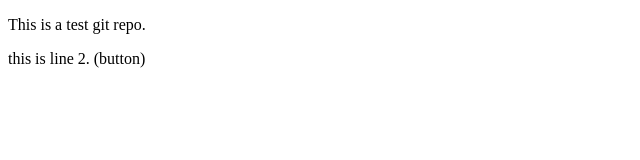
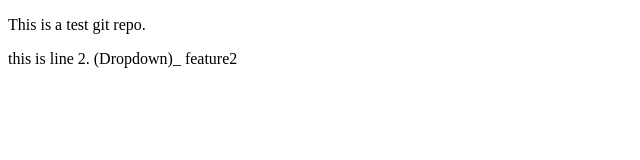
Before and after one commit to pritamDNA/localRepo, a plain HTML site: page index.html in a window 1280 px wide. Shown: the full height of the page, 0-640 px from the left. Drawn offline with Linux system fonts and the light colour scheme.

Commit message:
added a dropdown in feature2 branch

```diff
--- a/index.html
+++ b/index.html
@@ -9,7 +9,7 @@
 
 <body>
     <p> This is a test git repo.</p>
-    <p> this is line 2. (button) </p>
+    <p> this is line 2. (Dropdown)_ feature2 </p>
 </body>
 
 </html>
```
